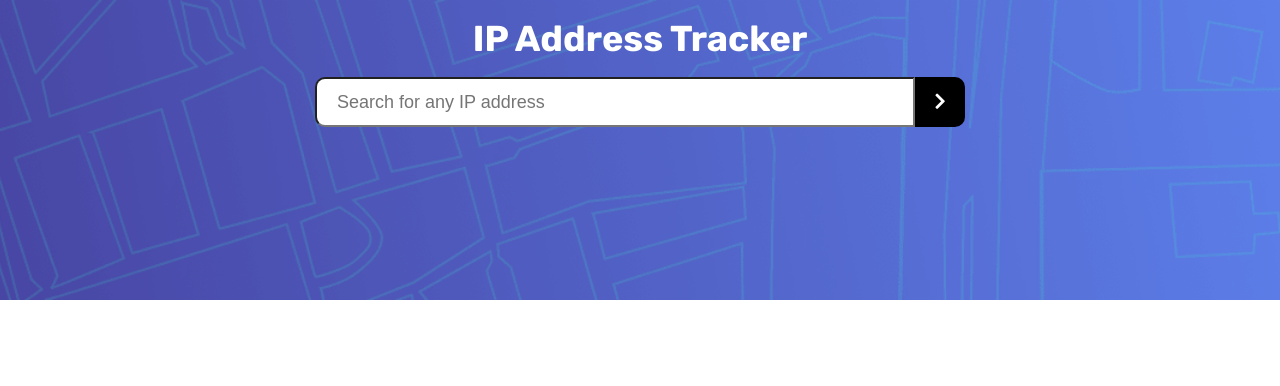
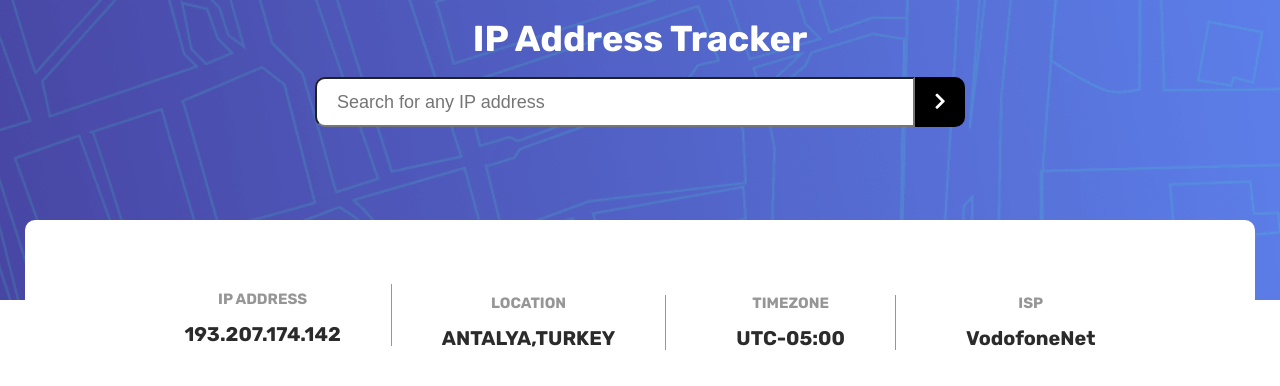
Before and after one commit to Ahmet-Kutuk/ip-address-tracker, a React (Create React App) app: page / in a window 1280 px wide. Shown: the top 386 px of the page. Built offline with nearby package versions, Linux system fonts and the light colour scheme.

Commit message:
userinfo component done

```diff
--- a/src/components/Header/Header.js
+++ b/src/components/Header/Header.js
@@ -1,5 +1,6 @@
 import React from 'react';
 import Input from './input';
+import Userinfo from '../Userinfo';
 
 function Header() {
     return (
@@ -7,6 +8,7 @@ function Header() {
             <header className="Header">
                 <h1 className="Header-title">IP Address Tracker</h1>
                 <Input />
+                <Userinfo />
             </header>
         </>
     )
--- a/src/components/Userinfo/index.js
+++ b/src/components/Userinfo/index.js
@@ -2,8 +2,23 @@ import React from 'react'
 
 function Userinfo() {
     return (
-        <div>
-
+        <div className="Userinfo">
+            <div className="Userinfo-ip">
+                <h5>IP ADDRESS</h5>
+                <p>193.207.174.142</p>
+            </div>
+            <div className="Userinfo-location">
+                <h5>LOCATION</h5>
+                <p>ANTALYA,TURKEY</p>
+            </div>
+            <div className="Userinfo-timezone">
+                <h5>TIMEZONE</h5>
+                <p>UTC-05:00</p>
+            </div>
+            <div className="Userinfo-ısp">
+                <h5>ISP</h5>
+                <p>VodofoneNet</p>
+            </div>
         </div>
     )
 }
--- a/src/sass/pages/index.scss
+++ b/src/sass/pages/index.scss
@@ -1,5 +1,6 @@
 .Header{
     height: 300px;
+    position: relative;
     background:url("../../images/pattern-bg.png") center/cover no-repeat;
     display:flex;
     flex-direction: column;
@@ -47,3 +48,75 @@
 
     }
 }
+
+.Userinfo{
+    display:flex;
+    flex-direction: column;
+    justify-content: center;
+    align-items: center;
+    background-color:#fff;
+    border-radius: 10px;
+    padding:30px 100px;
+    position: absolute;
+    top:160px;
+    text-align: center;
+
+    h5{
+        color:$darkGray;
+
+    }
+    p{
+        color:$veryDarkGray;
+        font-weight: 700;
+        font-size:1.1em;
+        margin-top:15px;
+    }
+    @include mq("tablet") {
+        display:flex;
+        flex-direction: row;
+        justify-content: center;
+        align-items: center;
+        padding:60px 160px;
+        top: 220px;
+      }
+    &-ip{
+
+        @include mq("tablet") {
+            padding-top:7px;
+            border-right: 1px solid $darkGray;
+            padding-right: 50px;
+          }
+    }
+    &-location{
+
+        margin-top:15px;
+
+       @include mq("tablet") {
+        margin-left:50px;
+       padding-right: 50px;
+       border-right: 1px solid $darkGray;
+      }
+
+    }
+    &-timezone{
+
+        margin-top:15px;
+
+         @include mq("tablet") {
+            margin-left:50px;
+            padding-left: 20px;
+            padding-right: 50px;
+             border-right: 1px solid $darkGray;
+          }
+     }
+     &-ısp{
+
+        margin-top:15px;
+
+
+        @include mq("tablet") {
+            margin-left:50px;
+            padding-left: 20px;
+          }
+     }
+}
```
